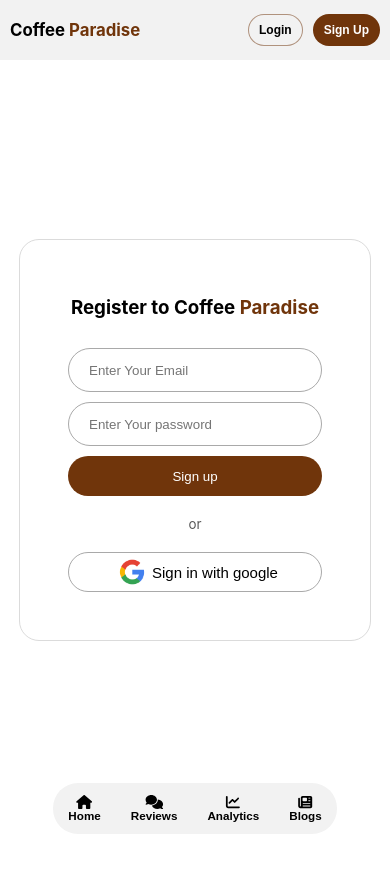
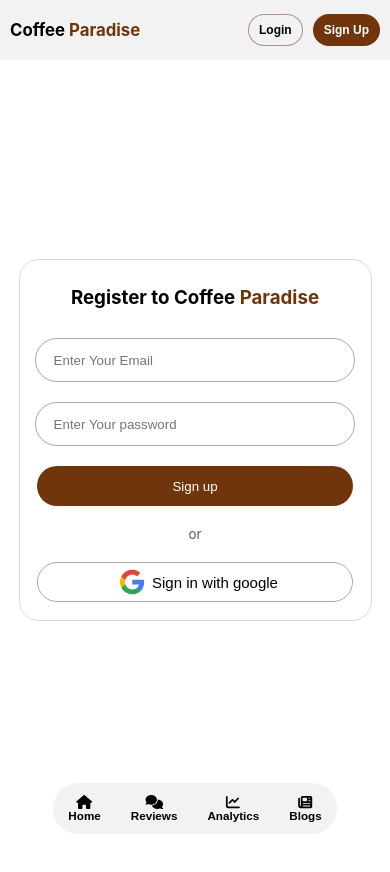
Before and after one commit to Naeem444/coffee-paradise, a React (Create React App) app: page /signup in a window 390 px wide. Shown: the top 872 px of the page. Before the commit the page ends 844 px from the top, so only its background shows below. Built offline with nearby package versions, Linux system fonts and the light colour scheme; no server answers.

Commit message:
feature: password validation added for 2 cases

```diff
--- a/src/Components/SignUp/SignUp.css
+++ b/src/Components/SignUp/SignUp.css
@@ -88,3 +88,109 @@
 .link{
     text-decoration: none;
 }
+
+@media (max-width: 480px) {
+    .signup-container{
+        height: 90vh;
+        display: flex;
+        align-items: center;
+        justify-content: center;
+        margin-bottom: 80px;
+
+
+
+
+    }
+
+    .signup-box{
+        width: 90%;
+        height: 360px;
+        display: flex;
+        align-items: center;
+        justify-content: center;
+        flex-direction: column;
+        border: 1px solid #dbdbdb;
+        border-radius: 20px;
+    }
+    .signup-form{
+        width: 100%;
+        display: flex;
+        flex-direction: column;
+        align-items: center;
+
+    }
+
+    .signup-data-fields{
+        height: 40px;
+        width: 85%;
+        padding-left: 5%;
+        border: 1px solid darkgray;
+        border-radius: 25px;
+        outline: none;
+        display:flex;
+        align-items: center;
+        justify-content: center;
+        background-color: #ffff;
+        margin: 10px 0;
+    }
+
+    .signup-btn{
+        height: 40px;
+        width: 90%;
+        border: none;
+        border-radius: 25px;
+        outline: none;
+        display:flex;
+        align-items: center;
+        justify-content: center;
+        background-color: #ffff;
+
+        cursor: pointer;
+        background-color: #70350b;
+        color: #ffff;
+
+        margin: 10px 0 20px 0;
+
+    }
+    .google-signin-anchor{
+        text-decoration: none;
+        width: 100%;
+        display: flex;
+        justify-content: center;
+        align-items: center;
+    }
+
+    .google-sign-in{
+        height: 40px;
+        width: 90%;
+        border: 1px solid darkgray;
+        border-radius: 25px;
+        outline: none;
+        display:flex;
+        align-items: center;
+        justify-content: center;
+        background-color: #ffff;
+
+        cursor: pointer;
+        margin: 20px 0 10px 0;
+
+
+
+    }
+    .google-sign-in:hover{
+        background-color: #f2f2f2;
+    }
+
+    .google-sign-in img{
+        height: 40px;
+        width: 40px;
+    }
+
+    .google-sign-in p{
+        font-size: 15px;
+        font-weight: 750px;
+        color: #000000;
+    }
+
+
+}
--- a/src/Components/SignUp/SignUp.js
+++ b/src/Components/SignUp/SignUp.js
@@ -1,4 +1,4 @@
-import React from 'react';
+import React, { useState } from 'react';
 import {getAuth, GithubAuthProvider, GoogleAuthProvider, signInWithPopup, createUserWithEmailAndPassword} from "firebase/auth"
 import { Link } from 'react-router-dom';
 import firebaseApp from '../Authentication/init';
@@ -43,10 +43,24 @@ const SignUp = () => {
 
     // }
 
+    const [passError, setPassError] = useState('');
+
     const handleSignupSubmit = event =>{
         event.preventDefault();
         const email = event.target.emailField.value;
         const password = event.target.passwordField.value;
+
+        //pass validation
+        if (!/(?=.*[!@#$%^&*])/.test(password)){
+            setPassError("password should have at least one special character")
+            return;
+        }
+        else if (password.length < 6){
+            setPassError("password should have at least 6 characters")
+            return;
+        }
+
+        setPassError("");
 
         createUserWithEmailAndPassword(auth, email, password)
         .then(userDetails =>{
@@ -68,10 +82,11 @@ const SignUp = () => {
 
             <div className='signup-box'>
                 <h3>Register to Coffee <span style={{color: '#70350b'}}>Paradise</span></h3>
-            <form onSubmit={handleSignupSubmit}>
+            <form onSubmit={handleSignupSubmit} className="signup-form">
                 <input type="email" placeholder="Enter Your Email" name='emailField' className='signup-data-fields'></input>
 
-                <input type="password" placeholder="Enter Your password" name='passwordField' className='signup-data-fields'></input>
+                <input type="password" placeholder="Enter Your password" name='passwordField' className='signup-data-fields' style={passError !== '' ? {border: '1px solid #b71c1c'} : {border: "1px solid darkgray"}}></input>
+                <small style={{color: '#b71c1c'}}>{passError}</small>
 
                 <button type='submit' className='signup-btn'>Sign up</button>
             </form>
@@ -79,7 +94,7 @@ const SignUp = () => {
 
 
 
-            <Link className='link'><button className='google-sign-in' onClick={handleGoogleSignin}>
+            <Link className='google-signin-anchor link'><button className='google-sign-in' onClick={handleGoogleSignin}>
             <img src="images/google-logo.png" alt="google-logo"></img>
 
             <p>Sign in with google</p>
@@ -87,6 +102,8 @@ const SignUp = () => {
             </button>
 
             </Link>
+
+
 
 
             {/* tried this for integration practice purpose */}
```
